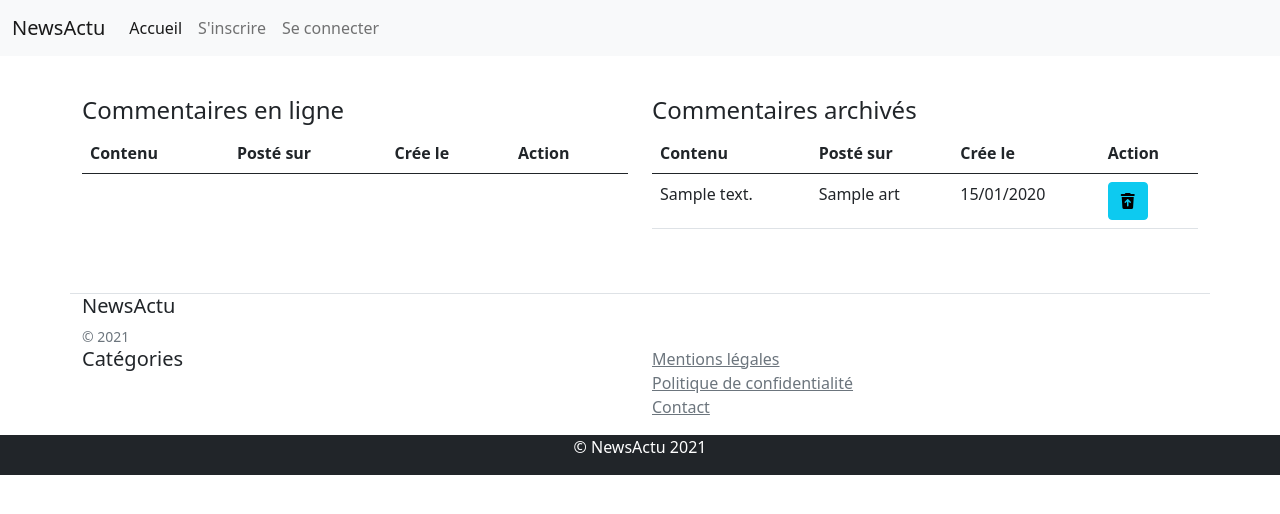
After one commit to Medaxx/NewsActu-Symfony, a Symfony app: template templates/profile/show_user_commentaries.html.twig in a window 1280 px wide. The commit adds this page. Shown: the top 514 px of the page. Run offline with Twig, Linux system fonts and the light colour scheme; the template is opened without the code that fills it: most values are stand-ins (such as "Sample title", 1, 10 or a date in 2020); lists and menus that the app fills with data are empty; some libraries are stand-ins or nearby versions.

Commit message:
add action update_user + add action softDeleteCommentary + double call route soft-delete-commentary + double call route soft_delete_commentary
Dans ce Commit, on a découvert la redirection DYNAMIQUE

```diff
--- a/templates/include/_nav.html.twig
+++ b/templates/include/_nav.html.twig
@@ -21,6 +21,19 @@
         <li class="nav-item">
           <a class="nav-link" href="{{ path('app_logout')}}">Se déconnecter</a>
         </li>
+          <li class="nav-item dropdown">
+            <a class="nav-link dropdown-toggle" href="#" id="navbarDropdownProfil" role="button" data-bs-toggle="dropdown" aria-expanded="false">
+              Mon profil
+            </a>
+            <ul class="dropdown-menu" aria-labelledby="navbarDropdownProfil">
+              <li><a class="dropdown-item" href="{{ path ('show_profile')}}">Mes informations</a></li>
+              <li><a class="dropdown-item" href="{{ path ('show_user_commentaries')}}">Mes commentaires</a></li>
+
+
+              {# <li><hr class="dropdown-divider"></li>
+              <li><a class="dropdown-item" href="#">Something else here</a></li> #}
+            </ul>
+          </li>
         {% endif %}
 
         {% if is_granted('ROLE_ADMIN') %}
@@ -36,22 +49,6 @@
               <li><a class="dropdown-item" href="#">Something else here</a></li> #}
             </ul>
           </li>
-
-        {% else %}
-          <li class="nav-item dropdown">
-            <a class="nav-link dropdown-toggle" href="#" id="navbarDropdownProfil" role="button" data-bs-toggle="dropdown" aria-expanded="false">
-              Mon profil
-            </a>
-            <ul class="dropdown-menu" aria-labelledby="navbarDropdownProfil">
-              <li><a class="dropdown-item" href="{{ path ('show_profile')}}">Mes informations</a></li>
-              <li><a class="dropdown-item" href="#">Mes commentaires</a></li>
-
-
-              {# <li><hr class="dropdown-divider"></li>
-              <li><a class="dropdown-item" href="#">Something else here</a></li> #}
-            </ul>
-          </li>
-
         {% endif %}
       </ul>
       {% if app.user %}
--- a/templates/profile/show_profile.html.twig
+++ b/templates/profile/show_profile.html.twig
@@ -28,7 +28,7 @@
             <td>{{ app.user.nom}}</td>
             <td>{{ app.user.email}}</td>
             <td>
-            <a href="#" class="btn btn-info"><i class="fa fa-user-edit"></i></a>
+            <a href="{{ path('update_user', {'id': app.user.id}) }}" class="btn btn-info"><i class="fa fa-user-edit">Modifier mon profil</i></a>
             </td>
         </tr>
 
--- /dev/null
+++ b/templates/profile/show_user_commentaries.html.twig
@@ -0,0 +1,88 @@
+{% extends 'base.html.twig' %}
+
+{% block body %}
+
+    <div class="row mt-3">
+    {% include 'include/_flashes.html.twig' %}
+    </div>
+
+    <div class="row">
+        <div class="col-6 mt-4">
+
+            <h3 class="h4">Commentaires en ligne</h3>
+
+
+            <table class="table">
+                <thead>
+                <tr>
+                    <th>Contenu</th>
+                    <th>Posté sur</th>
+                    <th>Crée le</th>
+                    <th>Action</th>
+                </tr>
+                </thead>
+                <tbody>
+
+                {% if commentaries is not empty %}
+                    {% for commentary in commentaries %}
+                        {% if commentary.deletedAt is null %}
+
+                            <tr>
+                                <td>{{ commentary.comment | slice(0,15) }}</td>
+                                <td>{{ commentary.article.title | slice(0, 10) }}</td>
+                                <td>{{ commentary.createdAt | date('d/m/Y') }}</td>
+                                <td>
+                                    <a href="{{ path('soft_delete_commentary', {'id': commentary.id}) }}" class="btn btn-info" title="Modifier mon profil"><i class="fa fa-trash"></i></a>
+                                </td>
+                            </tr>
+
+                        {% endif %}
+                    {% endfor %}
+                {% endif %}
+
+                </tbody>
+            </table>
+        </div> {# END .col-6 #}
+
+        <div class="col-6 mt-4">
+
+            <h3 class="h4">Commentaires archivés</h3>
+
+            <table class="table">
+                <thead>
+                <tr>
+                    <th>Contenu</th>
+                    <th>Posté sur</th>
+                    <th>Crée le</th>
+                    <th>Action</th>
+                </tr>
+                </thead>
+                <tbody>
+
+                {% if commentaries is not empty %}
+                    {% for commentary in commentaries %}
+                        {% if commentary.deletedAt is not null %}
+
+                            <tr>
+                                <td>{{ commentary.comment | slice(0,15) }}</td>
+                                <td>{{ commentary.article.title | slice(0, 10) }}</td>
+                                <td>{{ commentary.createdAt | date('d/m/Y') }}</td>
+                                <td>
+                                    <a href="{{ path('soft_delete_commentary', {'id': commentary.id}) }}" class="btn btn-info" title="Modifier mon profil"><i class="fa fa-trash-restore"></i></a>
+                                </td>
+                            </tr>
+
+                        {% endif %}
+                    {% endfor %}
+                {% endif %}
+
+                </tbody>
+            </table>
+
+        </div>
+
+    </div> {# END .row #}
+
+
+
+{% endblock %}
```
Also changed, not shown: src/Controller/CommentaryController.php (+56 -0 lines), src/Controller/ProfileController.php (+14 -0 lines), src/Controller/UserController.php (+24 -2 lines), src/Form/RegisterFormTypePhpType.php (+20 -2 lines), templates/article/show_article.html.twig (+22 -1 lines), templates/user/update_user.html.twig (added, +30 -0 lines).
